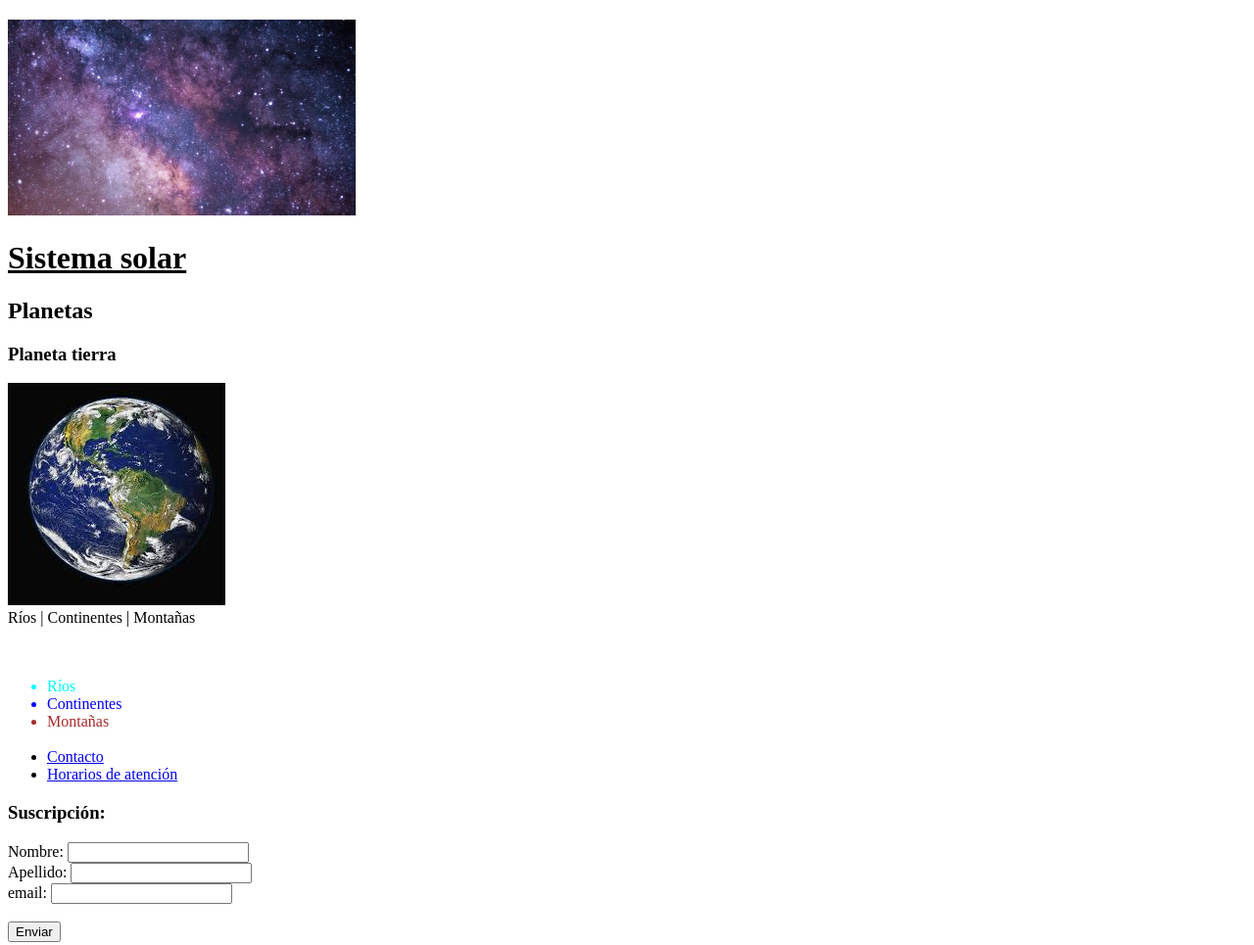
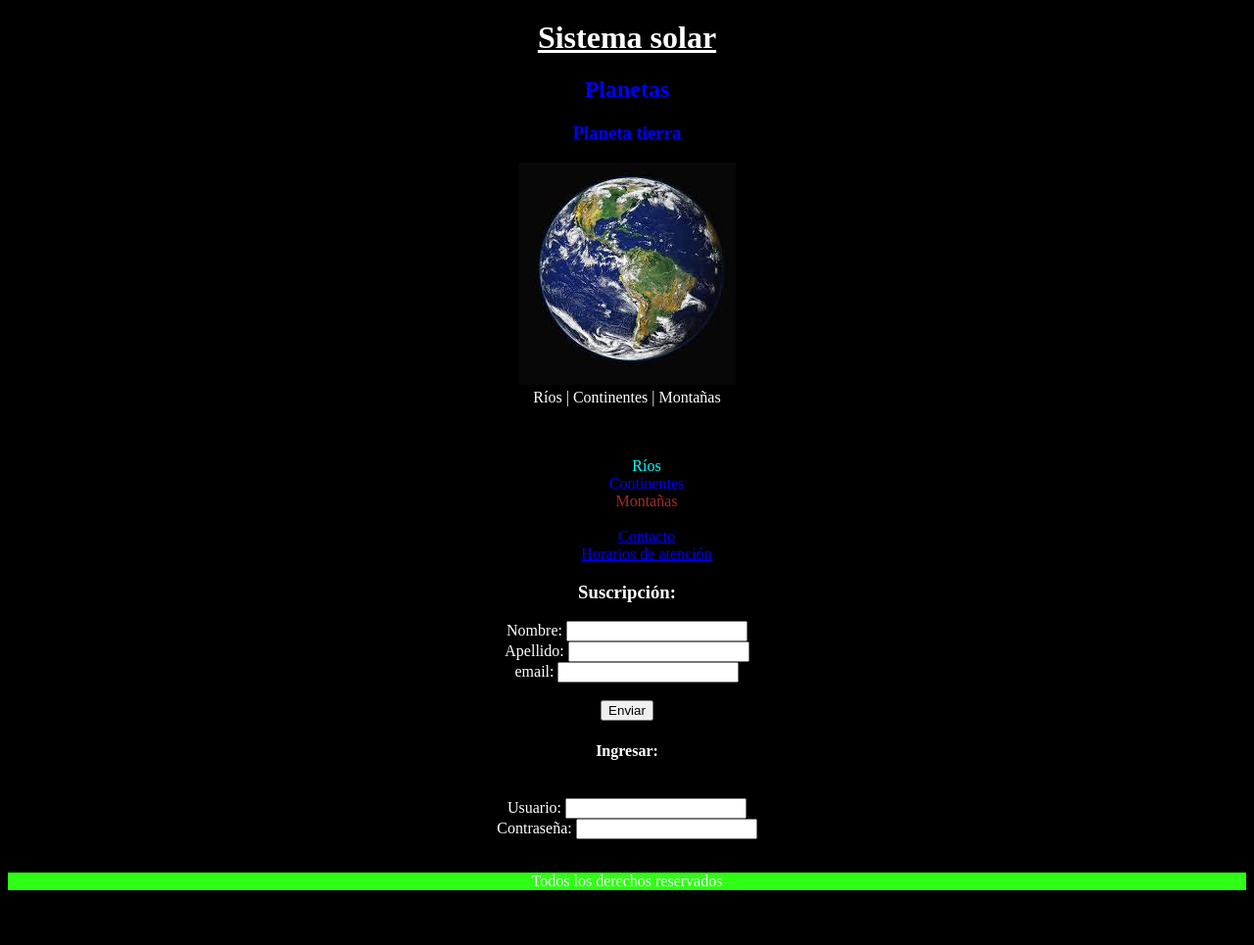
Before and after one commit to RubenADD/RubenADD.github.io, a plain HTML site: page index.html in a window 1280 px wide. Shown: the part 60-1025 px from the top of the page at 98% size. After the commit the page ends 985 px from the top, so only its background shows below. Drawn offline with Linux system fonts and the light colour scheme.

Commit message:
Add files via upload

```diff
--- a/index.html
+++ b/index.html
@@ -4,14 +4,17 @@
     <meta charset="UTF-8">
     <meta name="viewport" content="width=device-width, initial-scale=1.0">
     <title>TP n1 Comision A</title>
+    <link rel="stylesheet" href="style.css">
 </head>
 
+
+
 <body>
-    <header style="color: cornflowerblue;"><H1><U>EL UNIVERSO</U></H1>
-    <img src="Universo.jfif" alt="universo" height="200"></header>
-        <h1><u>Sistema solar</u></h1>
-        <h2>Planetas</h2>
-        <h3>Planeta tierra</h3>
+    <header class="TP51" ><H1><U>EL UNIVERSO</U></H1>
+    </header>
+        <h1 ><u>Sistema solar</u></h1>
+        <h2 class="RHA">Planetas</h2>
+        <h3 class="RHA">Planeta tierra</h3>
     <img src="tierra.jfif" alt="planeta tierra">
     <br>
     <nav>
@@ -47,7 +50,7 @@
             </form>
 
         <br>
-        <footer>
+        <footer class="TP52">
             <p>Todos los derechos reservados</p>
         </footer>
 </body>
--- /dev/null
+++ b/style.css
@@ -0,0 +1,42 @@
+body {
+    background-color: black;
+    text-align: center;
+    color: white;
+}
+
+/* Esta línea es para recordar como se coloca un comentario*/
+
+.RHA {
+    color: blue;
+}
+
+/* esto es para la tarea de la clase 4*/
+.días {
+    font-weight: bold;
+    color: chartreuse;
+    font-size: larger;
+}
+
+.horarios {
+    font-style: italic;
+    color: blueviolet;
+
+}
+
+/* Tarea 5 punto 1*/
+.TP51{
+    background-color: rgb(29, 15, 109);
+    width: 100%;
+    height: 50%;
+}
+.TP52{
+    background-color: rgb(47, 255, 20);
+    width: 100%;
+    height: 50%;
+}
+.TP53{
+    border: 5px blue solid;
+}
+ul{
+    list-style: none;
+}
```
Also changed, not shown: Contacto.html (+12 -4 lines), HDA.html (+15 -8 lines).
